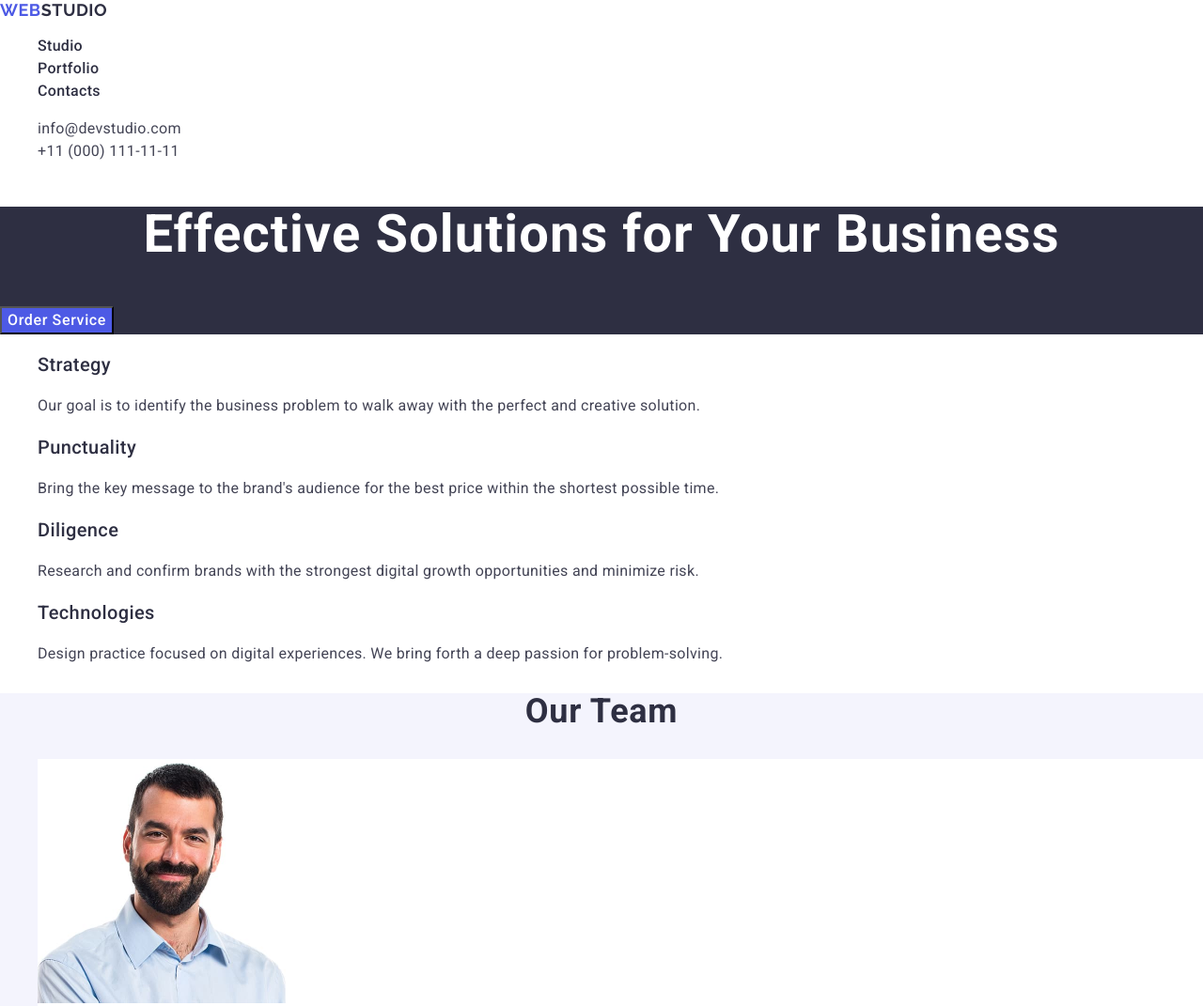
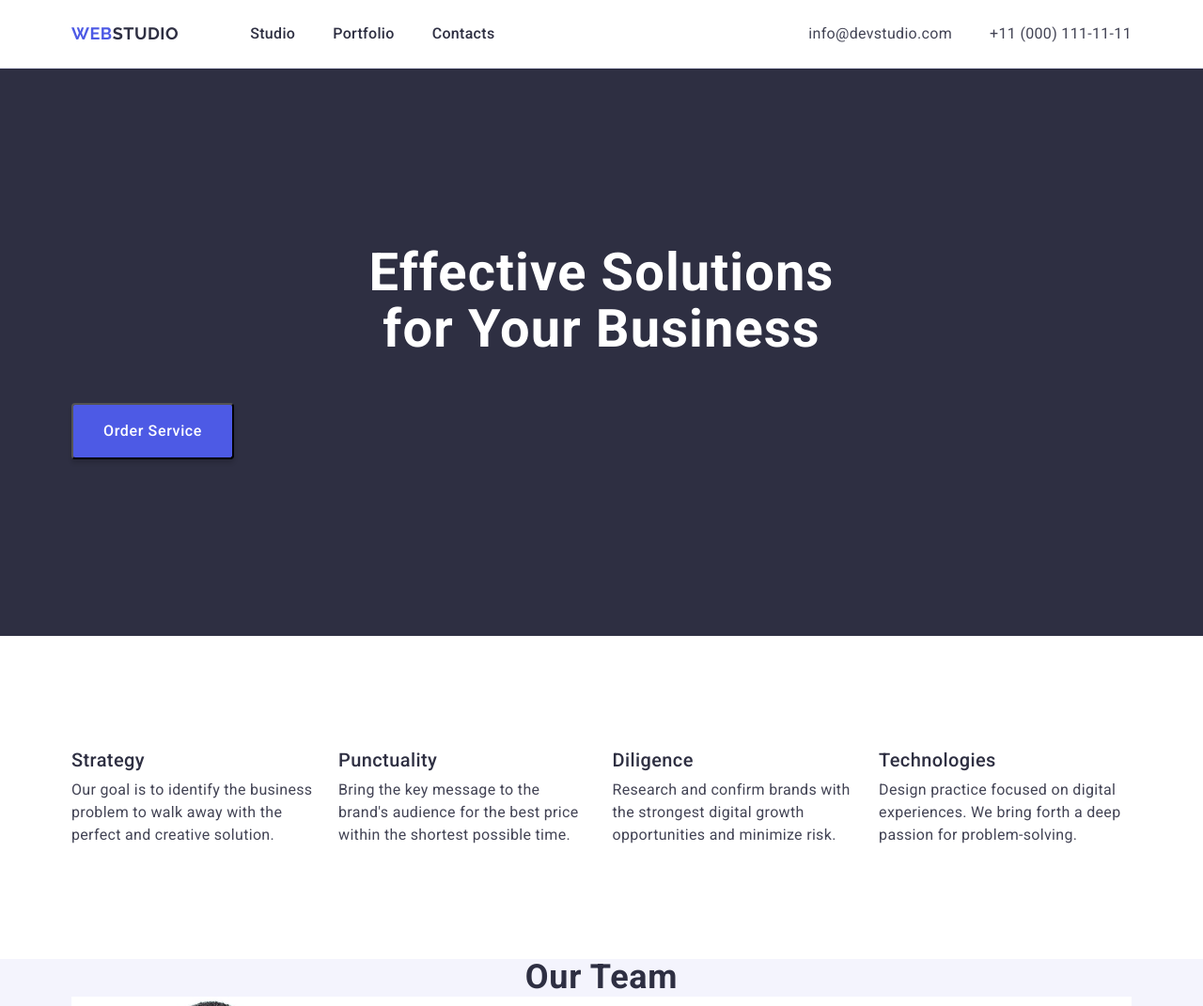
Before and after one commit to Milochka-Kutsenko83/goit-markup-hw-03, a plain HTML site: page index.html in a window 1280 px wide. Shown: the top 1071 px of the page at 94% size. Drawn offline with nearby package versions, Linux system fonts and the light colour scheme.

Commit message:
add index file

```diff
--- a/css/styles.css
+++ b/css/styles.css
@@ -9,12 +9,38 @@ body{
 
 ul, li{
     list-style-type: none;
+    padding: 0;
+    margin: 0;
+}
+
+h1,h2,h3,h4,h5,h6,p{
+    margin: 0;
 }
 
 a{
     text-decoration: none;
 }
 
+.container{
+    max-width: 1158px;
+    padding: 0 15px;
+    margin: 0 auto;
+}
+
+/* header */
+.header-page{
+    border-bottom: 1px solid #e7e9fc;
+}
+
+.header-container{
+    display: flex;
+    align-items: center;
+}
+
+.header-nav{
+    display: flex;
+    align-items: center;
+}
 .logo{
     font-family: "Raleway", sans-serif;
     font-weight: 700;
@@ -25,11 +51,25 @@ a{
     color: #4d5ae5;
 }
 
+.header-logo{
+    padding: 24px 0;
+    margin-right: 76px;
+}
+
 .header-logo .logo-part{
     color:#2e2f42;
 }
 
+.nav-list{
+    display: flex;
+    align-items: center;
+    gap: 40px;
+
+}
+
 .nav-link{
+    padding: 24px 0;
+    display: block;
     font-weight: 500;
     font-size: 16px;
     line-height: 1.5;
@@ -46,23 +86,60 @@ a{
 
 .contact{
     font-style: normal;
+    margin-left: auto;
+}
+
+.contact-list{
+    display: flex;
+    align-items:center;
+    gap: 40px;
+
 }
 
 .contact-link{
+    display: block;
+    padding: 24px 0;
     font-weight: 400;
     font-size: 16px;
     line-height: 1.5;
     letter-spacing: 0.02em;
     color:#434455;}
 
+    /* header end */
+
+    /* title page*/
+
+   .title-page {
+    background-color: #2e2f42;
+}
+
+.title {
+    padding-top: 188px;
+    max-width: 496px;
+    margin-left: auto;
+    margin-right: auto;
+    margin-bottom: 48px;
+    font-weight: 700;
+    font-size: 56px;
+    line-height: 1.07;
+    letter-spacing: 0.02em;
+    text-align: center;
+    color: #fff;
+}
 
     .type-buttom{
     cursor: pointer;
     background: #4d5ae5;
+    border-radius: 4px;
+    box-shadow: 0 4px 4px 0 rgba(0, 0, 0, 0.15);
     font-weight: 500;
     line-height: 1.5;
     letter-spacing: 0.04em;
     color: #fff;
+    margin-left: auto;
+    margin-right: auto;
+    margin-bottom: 188px;
+    padding: 16px 32px;
     }
 
 .type-buttom:hover,
@@ -70,44 +147,40 @@ a{
  background-color:#404bbf;
 }
 
-.title-page{
-    background-color: #2e2f42;
+/*titel*/
 
+
+/* hidden section */
+
+.title-section-page {
+    display: flex;
+    align-items: center;
+    gap: 24px;
+    padding: 120px 0;
 }
- .title{
-    font-weight: 700;
-    font-size: 56px;
-    line-height: 1.07;
-    letter-spacing: 0.02em;
-    text-align: center;
-    color: #fff;
- }
 
- .page-footer{
-    background-color: #2e2f42;
+.title-page-item{
+    width: calc(100%-72)/4 ;
+}
 
- }
-
- .footer-logo .logo-part{
-    color: #f4f4fd;
- }
-
- .title-section{
+.title-section {
     font-weight: 500;
     font-size: 20px;
     line-height: 1.2;
     letter-spacing: 0.02em;
     color: #2e2f42;
- }
+    margin-bottom: 8px;
+}
 
- .section-page{
+.section-page {
     font-weight: 400;
     font-size: 16px;
     line-height: 1.5;
     letter-spacing: 0.02em;
- }
+}
+/* hidden section end*/
 
- .section-team {
+.section-team {
      background-color: #f4f4fd;
 
  }
@@ -172,10 +245,19 @@ a{
     letter-spacing: 0.02em
 }
 
-.footer-page{
+.footer-page-text{
     font-weight: 400;
     font-size: 16px;
     line-height: 1.5;
     letter-spacing: 0.02em;
     color: #f4f4fd
 }
+
+.page-footer {
+    background-color: #2e2f42;
+
+}
+
+.footer-logo .logo-part {
+    color: #f4f4fd;
+}
--- a/index.html
+++ b/index.html
@@ -25,6 +25,7 @@
 
   <body>
     <header class="header-page">
+      <div class="container header-container">
         <nav class="header-nav">
           <a class="logo header-logo" href="./index.html"
             >Web<span class="logo-part">Studio</span></a
@@ -55,22 +56,26 @@
             </li>
           </ul>
         </address>
+      </div>
     </header>
 
     <main>
       <section class="title-page">
+        <div class="container">
           <h1 class="title">Effective Solutions for Your Business</h1>
           <button class="type-buttom" type="button">Order Service</button>
+        </div>
       </section>
 
-      <section>
+      <section class="hidden-section">
+        <div class="container">
           <h2 style="display: none">hidden header</h2>
-        <ul>
-          <li>
+          <ul class="title-section-page">
+            <li class="title-page-item">
               <h3 class="title-section">Strategy</h3>
               <p class="section-page">
-              Our goal is to identify the business problem to walk away with the
-              perfect and creative solution.
+                Our goal is to identify the business problem to walk away with
+                the perfect and creative solution.
               </p>
             </li>
 
@@ -97,9 +102,11 @@
               </p>
             </li>
           </ul>
+        </div>
       </section>
 
       <section class="section-team" id="team">
+        <div class="container">
           <h2 class="title-team">Our Team</h2>
           <ul>
             <li class="list-team">
@@ -124,9 +131,11 @@
               <p class="section-page-team">UI Designer</p>
             </li>
           </ul>
+        </div>
       </section>
 
       <section class="section-portfolio">
+        <div class="container">
           <h2 class="section-title-portfolio">Our Portfolio</h2>
           <ul>
             <li>
@@ -169,18 +178,21 @@
               <p class="page-portfolio">Marketing</p>
             </li>
           </ul>
+        </div>
       </section>
     </main>
 
     <footer class="page-footer">
+      <div class="container">
         <a class="logo footer-logo" href="./index.html"
           >Web<span class="logo-part">Studio</span></a
         >
 
-      <p class="footer-page">
-        Increase the flow of customers and sales for your business with digital
-        marketing & growth solutions.
+        <p class="footer-page-text">
+          Increase the flow of customers and sales for your business with
+          digital marketing & growth solutions.
         </p>
+      </div>
     </footer>
   </body>
 </html>
```
Lines whose indentation alone changed are shown as unchanged.
